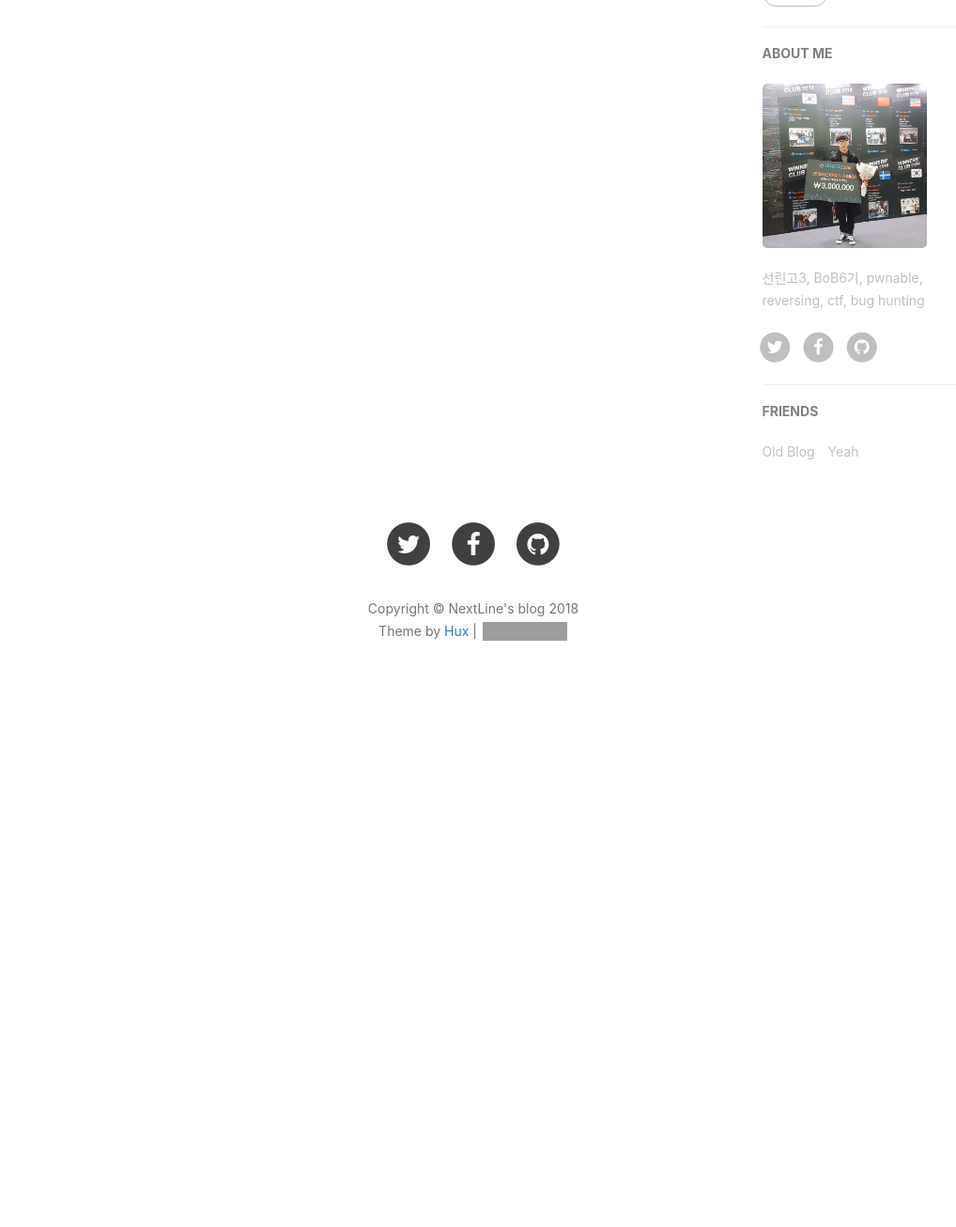
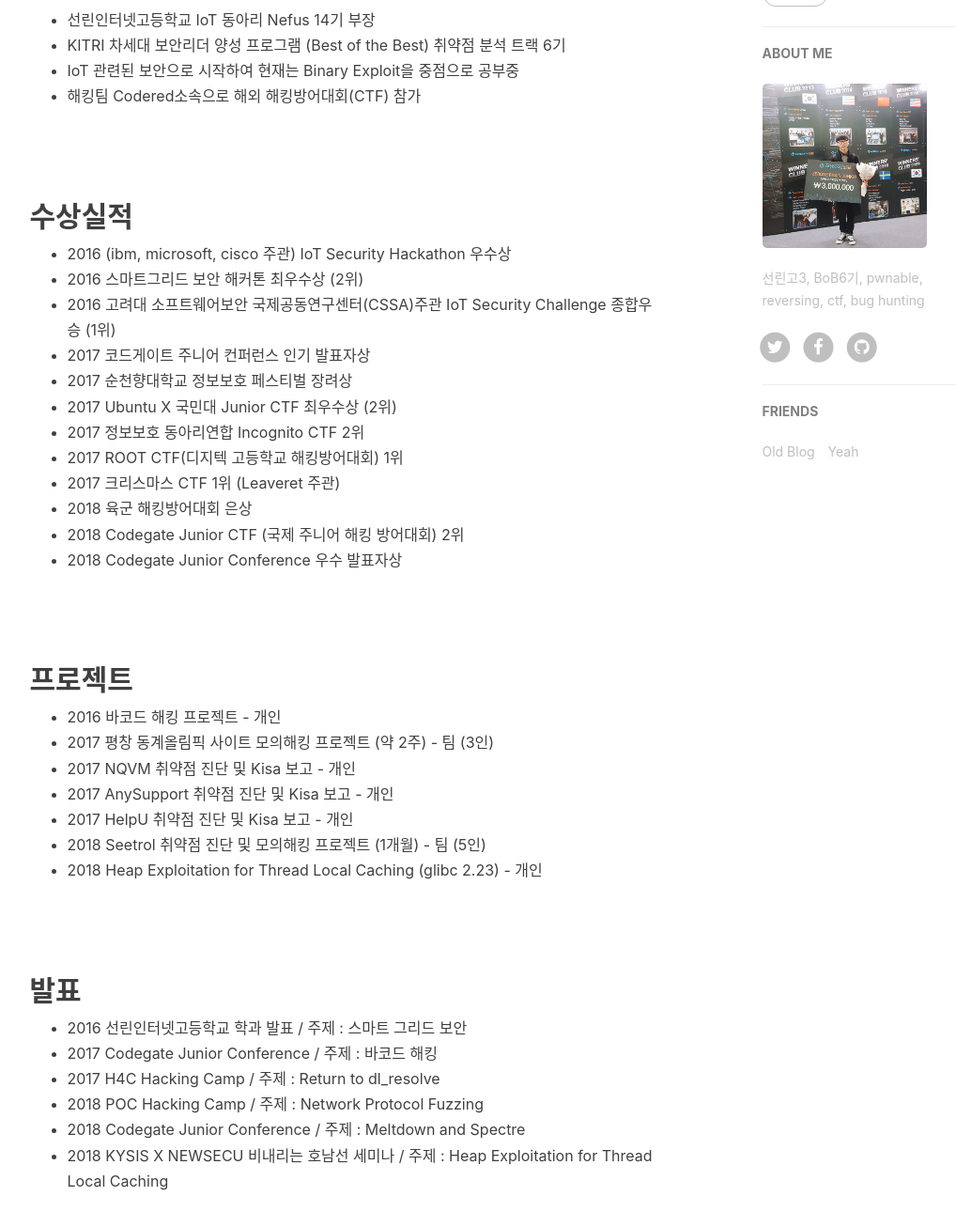
Before and after one commit to LYoungJoo/lyoungjoo.github.io, a Jekyll site: the page built from about.html, in a window 1280 px wide and 1400 px high, scrolled down 537 px. Shown: the top 1306 px of the window at 94% size, without its empty margins (136-1154 px from the left). Built offline with Jekyll 4.4.1, drawn with Linux system fonts in a browser that asks for light colours; nearby versions of some CDN libraries; comment, search, counter and statistics services are not loaded; before the commit the page ends 1313 px from its top, so only the background shows below that; some of the changed text lies outside the part shown; grey boxes are pictures that could not be loaded.

Commit message:
Update about.html

```diff
--- a/about.html
+++ b/about.html
@@ -14,8 +14,57 @@ header-img: "img/home-bg.jpg"
 <!-- Korean Version -->
 <div class="zh post-container">
 
-    선린인터넷고등학교 3학년<br>
-    Best of the Best 6기<br>
+<h1>이영주</h1>
+<ul>
+<li>선린인터넷고등학교 IoT 동아리 Nefus 14기 부장</li>
+<li>KITRI 차세대 보안리더 양성 프로그램 (Best of the Best) 취약점 분석 트랙 6기</li>
+<li>IoT 관련된 보안으로 시작하여 현재는 Binary Exploit을 중점으로 공부중</li>
+<li>해킹팀 Codered소속으로 해외 해킹방어대회(CTF) 참가</li>
+
+</ul>
+<p>&nbsp;</p>
+<h2>수상실적</h2>
+<ul>
+<li>2016 (ibm, microsoft, cisco 주관) IoT Security Hackathon 우수상</li>
+<li>2016 스마트그리드 보안 해커톤 최우수상 (2위)</li>
+<li>2016 고려대 소프트웨어보안 국제공동연구센터(CSSA)주관 IoT Security Challenge 종합우승 (1위)</li>
+<li>2017 코드게이트 주니어 컨퍼런스 인기 발표자상</li>
+<li>2017 순천향대학교 정보보호 페스티벌 장려상</li>
+<li>2017 Ubuntu X 국민대 Junior CTF 최우수상 (2위)</li>
+<li>2017 정보보호 동아리연합 Incognito CTF 2위</li>
+<li>2017 ROOT CTF(디지텍 고등학교 해킹방어대회) 1위</li>
+<li>2017 크리스마스 CTF 1위 (Leaveret 주관)</li>
+<li>2018 육군 해킹방어대회 은상</li>
+<li>2018 Codegate Junior CTF (국제 주니어 해킹 방어대회) 2위</li>
+<li>2018 Codegate Junior Conference 우수 발표자상</li>
+
+</ul>
+<p>&nbsp;</p>
+<h2>프로젝트</h2>
+<ul>
+<li>2016 바코드 해킹 프로젝트 - 개인</li>
+<li>2017 평창 동계올림픽 사이트 모의해킹 프로젝트 (약 2주) - 팀 (3인)</li>
+<li>2017 NQVM 취약점 진단 및 Kisa 보고 - 개인</li>
+<li>2017 AnySupport 취약점 진단 및  Kisa 보고 - 개인</li>
+<li>2017 HelpU 취약점 진단 및 Kisa 보고 - 개인</li>
+<li>2018 Seetrol 취약점 진단 및 모의해킹 프로젝트 (1개월) - 팀 (5인)</li>
+<li>2018 Heap Exploitation for Thread Local Caching (glibc 2.23) - 개인</li>
+
+</ul>
+<p>&nbsp;</p>
+<h2>발표</h2>
+<ul>
+<li>2016 선린인터넷고등학교 학과 발표 / 주제 : 스마트 그리드 보안</li>
+<li>2017 Codegate Junior Conference / 주제 : 바코드 해킹</li>
+<li>2017 H4C Hacking Camp / 주제 : Return to dl_resolve</li>
+<li>2018 POC Hacking Camp / 주제 : Network Protocol Fuzzing</li>
+<li>2018 Codegate Junior Conference / 주제 : Meltdown and Spectre</li>
+<li>2018 KYSIS X NEWSECU 비내리는 호남선 세미나 / 주제 : Heap Exploitation for Thread Local Caching</li>
+
+</ul>
+<p>&nbsp;</p>
+<p>&nbsp;</p>
+
 
 </div>
 
```
